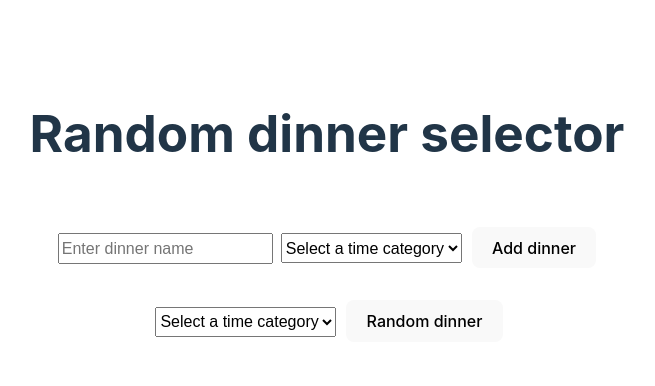
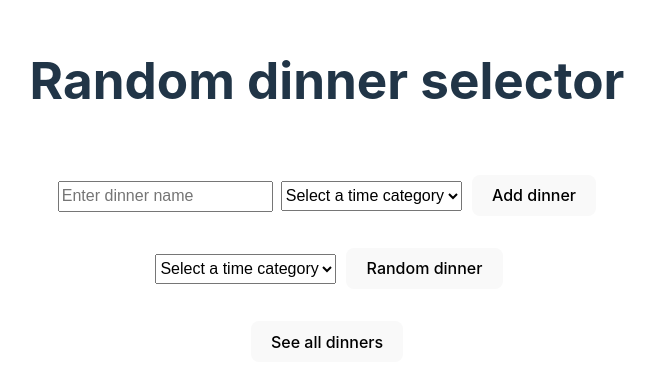
Before and after one commit to italianPalms/random_dinner, a React (Vite) app in the folder Frontend/: page / in a window 1280 px wide. Shown: the part 194-580 px from the top of the page, without its empty margins (313-968 px from the left). Built offline with nearby package versions, Linux system fonts and the light colour scheme.

Commit message:
add logic to show random dinner in frontend, and to fetch all dinners saved in mongoDB

```diff
--- a/Frontend/src/App.tsx
+++ b/Frontend/src/App.tsx
@@ -2,14 +2,23 @@ import { ChangeEvent, useState } from 'react'
 import './App.css'
 import axios from 'axios';
 
+interface Dinner {
+  _id: string;
+  dinnerName: string;
+  timeCategory: string;
+}
+
 const Dinner = () => {
 
-  const [dinner, setDinner] = useState({
+  const [dinner, setDinner] = useState<Dinner>({
+    _id:'',
     dinnerName: "",
     timeCategory: "",
-  })
+  });
+  const [randomDinner, setRandomDinner] = useState<string>("");
+  const [dinners, setDinners] = useState<Dinner[]>([]);
+  const [fetchedDinner, setFetchedDinner] = useState<Dinner | null>(null);
 
-  const [randomDinner, setRandomDinner] = useState("");
 
   const addDinner = async () => {
     try {
@@ -40,10 +49,11 @@ const Dinner = () => {
       console.log('Random dinner fetched:', response.data);
 
       // Update the dinner state with the fetched dinner
-      setDinner({
-        dinnerName: response.data.dinnerName,
-        timeCategory: response.data.timeCategory
-      });
+      // setDinner({
+      //   dinnerName: response.data.dinnerName,
+      //   timeCategory: response.data.timeCategory
+      // });
+      setFetchedDinner(response.data);
     } catch (err) {
       console.error('Error fetching random dinner:', err);
     }
@@ -55,6 +65,16 @@ const Dinner = () => {
 
   const handleRandomDinner = (e: ChangeEvent<HTMLSelectElement>) => {
     setRandomDinner(e.target.value);
+  };
+
+  const fetchAllDinners = async () => {
+    try {
+      const response = await axios.get('http://localhost:3000/getAllDinners');
+      console.log('All dinners fetched', response.data)
+      setDinners(response.data);
+    } catch (err) {
+      console.error('Failed to fetch all dinners', err);
+    }
   };
 
   return (
@@ -91,6 +111,24 @@ const Dinner = () => {
         <button onClick={getRandomDinner}>
           Random dinner
         </button>
+        </div>
+        {fetchedDinner && (
+          <div>
+            <h2>Random dinner</h2>
+            <p>Name: <strong>{fetchedDinner.dinnerName}</strong></p>
+            <p>Time Category: <strong>{fetchedDinner.timeCategory}</strong></p>
+          </div>
+        )}
+      <div className='card'>
+        <button
+          onClick={fetchAllDinners}
+        >See all dinners</button>
+          {dinners.map((dinner) => (
+            <li key={dinner._id}>
+              <p>Name: {dinner.dinnerName}</p>
+              <p>Time Category: {dinner.timeCategory}</p>
+            </li>
+          ))}
       </div>
 
 
```
Also changed, not shown: 1 other file (tests, documents, lock files or other folders).
